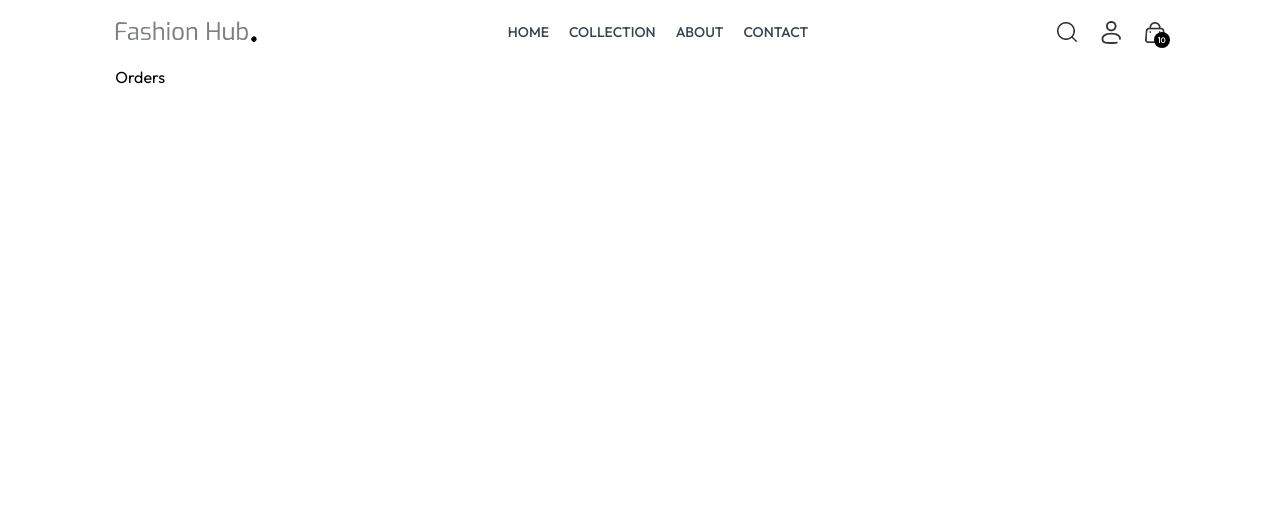
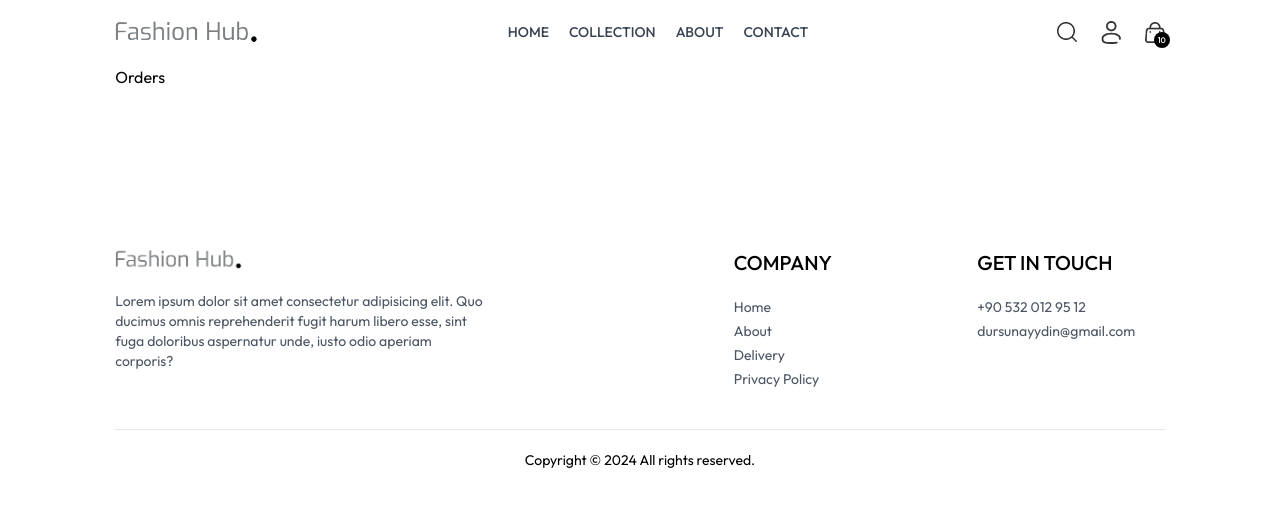
Before and after one commit to dursunaydin1/fashionHub, a React (Vite) app in the folder frontend/: page /orders in a window 1280 px wide. Shown: the top 506 px of the page. Built offline with nearby package versions, Linux system fonts and the light colour scheme; the HTML template or start-up script is replaced by a standard one.

Commit message:
Footer Section

```diff
--- a/frontend/src/App.jsx
+++ b/frontend/src/App.jsx
@@ -9,6 +9,7 @@
 import Product from "./pages/Product";
 import Collection from "./pages/Collection";
 import Navbar from "./components/Navbar";
+import Footer from "./components/Footer";
 
 const App = () => {
   return (
@@ -25,6 +26,7 @@
         <Route path="/place-order" element={<PlaceOrder />} />
         <Route path="/orders" element={<Orders />} />
       </Routes>
+      <Footer />
     </div>
   );
 };
--- /dev/null
+++ b/frontend/src/components/Footer.jsx
@@ -0,0 +1,44 @@
+import { assets } from "../assets/assets";
+
+const Footer = () => {
+  return (
+    <div>
+      <div className="flex flex-col sm:grid sm:grid-cols-[3fr_1fr_1fr] gap-14 my-10 mt-40 text-sm">
+        <div>
+          <img src={assets.logo} className="mb-5 w-32" alt="" />
+          <p className="w-full md:w-2/3 text-gray-600">
+            Lorem ipsum dolor sit amet consectetur adipisicing elit. Quo ducimus
+            omnis reprehenderit fugit harum libero esse, sint fuga doloribus
+            aspernatur unde, iusto odio aperiam corporis?
+          </p>
+        </div>
+
+        <div>
+          <p className="text-xl font-medium mb-5">COMPANY</p>
+          <ul className="flex flex-col gap-1 text-gray-600">
+            <li>Home</li>
+            <li>About</li>
+            <li>Delivery</li>
+            <li>Privacy Policy</li>
+          </ul>
+        </div>
+
+        <div>
+          <p className="text-xl font-medium mb-5">GET IN TOUCH</p>
+          <ul className="flex flex-col gap-1 text-gray-600">
+            <li>+90 532 012 95 12</li>
+            <li>dursunayydin@gmail.com</li>
+          </ul>
+        </div>
+      </div>
+      <div>
+        <hr />
+        <p className="py-5 text-sm text-center">
+          Copyright © 2024 All rights reserved.
+        </p>
+      </div>
+    </div>
+  );
+};
+
+export default Footer;
```
